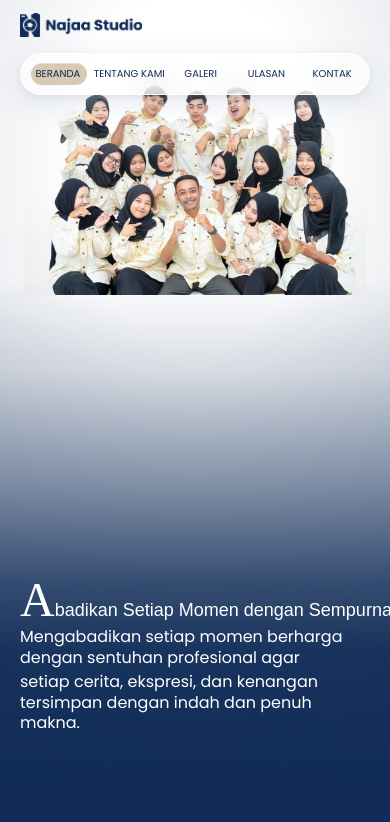
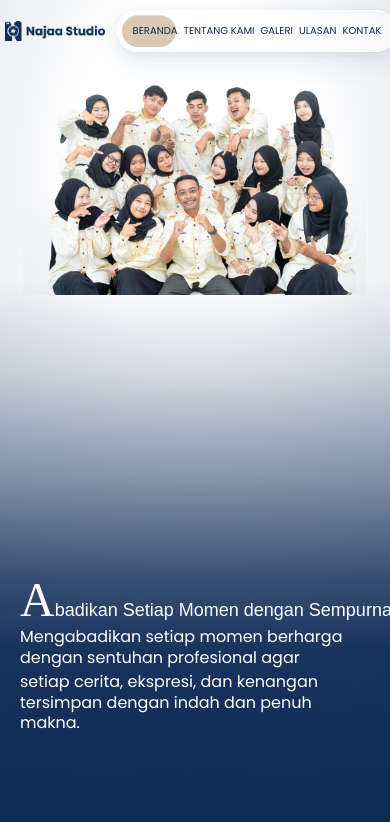
Before and after one commit to joceassh/najaa-studio, a React (Create React App) app: page / in a window 390 px wide. Shown: the top 822 px of the page. Built offline with nearby package versions, Linux system fonts and the light colour scheme; a web font is replaced by a local one.

Commit message:
Refactor App.css and App.js for improved layout and styling: switch from grid to flexbox for navigation elements, adjust logo and nav item styles, and enhance responsiveness. Introduce a new nav-items class for better structure in the HomePage component.

```diff
--- a/src/App.css
+++ b/src/App.css
@@ -135,10 +135,9 @@
   right: 0;
   z-index: 10000;
   isolation: isolate;
-  display: grid;
-  grid-template-columns: auto 1fr;
+  display: flex;
+  justify-content: center;
   align-items: center;
-  column-gap: clamp(12px, 2.5vw, 28px);
   padding: 0 var(--align-with-footer-inset);
   box-sizing: border-box;
   background: transparent;
@@ -146,16 +145,18 @@
   box-shadow: none;
   backdrop-filter: none;
   -webkit-backdrop-filter: none;
-  /* Warna isi logo (mask); putih saat data-logo-on-light=false */
+  /* Warna isi logo (mask) selalu navy */
   --brand-logo-fill: #102c57;
 }
 
 .brand {
-  grid-column: 1;
-  justify-self: start;
   flex-shrink: 0;
   display: flex;
   align-items: center;
+  justify-content: center;
+  padding: 0;
+  margin-left: clamp(12px, 2.2vw, 20px);
+  margin-right: clamp(12px, 2.2vw, 20px);
   line-height: 0;
   text-decoration: none;
   color: inherit;
@@ -171,16 +172,12 @@
   outline-color: rgba(255, 255, 255, 0.9);
 }
 
-.top-nav[data-logo-on-light='false'] {
-  --brand-logo-fill: #ffffff;
-}
-
 .brand-logo-mask {
   display: block;
-  height: clamp(30px, 4.2vw, 42px);
+  height: clamp(24px, 3.4vw, 34px);
   aspect-ratio: 200 / 48;
   width: auto;
-  max-width: min(200px, 46vw);
+  max-width: min(164px, 38vw);
   background-color: var(--brand-logo-fill);
   mask-size: contain;
   mask-repeat: no-repeat;
@@ -188,36 +185,43 @@
   -webkit-mask-size: contain;
   -webkit-mask-repeat: no-repeat;
   -webkit-mask-position: left center;
-  transition: background-color 0.45s cubic-bezier(0.4, 0, 0.2, 1);
 }
 
 .nav-glass {
   --active-index: 0;
-  grid-column: 2;
-  justify-self: end;
+  width: min(980px, 96vw);
+  min-height: 42px;
+  display: flex;
+  align-items: center;
+  gap: 0;
+  border-radius: 9999px;
+  /* Lebih legibel dari 0.38, tetap glass (blur + border halus) */
+  background: rgba(255, 255, 255, 0.56);
+  border: 1px solid rgba(255, 255, 255, 0.85);
+  padding: 4px clamp(12px, 2.2vw, 20px);
+  box-sizing: border-box;
+  box-shadow: 0 8px 28px rgba(29, 62, 115, 0.12), 0 2px 10px rgba(0, 0, 0, 0.06);
+  backdrop-filter: blur(16px);
+  -webkit-backdrop-filter: blur(16px);
+}
+
+.nav-items {
   position: relative;
-  width: min(720px, 88vw);
+  flex: 1;
   min-height: 42px;
   display: grid;
   grid-template-columns: repeat(5, 1fr);
   align-items: stretch;
-  border-radius: 9999px;
-  /* Lebih legibel dari 0.38, tetap glass (blur + border halus) */
-  background: rgba(255, 255, 255, 0.56);
-  border: 1px solid rgba(255, 255, 255, 0.85);
-  padding: 4px;
+  padding: 4px 0;
   box-sizing: border-box;
-  box-shadow: 0 8px 28px rgba(29, 62, 115, 0.12), 0 2px 10px rgba(0, 0, 0, 0.06);
-  backdrop-filter: blur(16px);
-  -webkit-backdrop-filter: blur(16px);
 }
 
 .nav-indicator {
   position: absolute;
-  top: 9px;
-  left: calc(10px + var(--active-index) * (100% - 8px) / 5);
-  width: calc((100% - 8px) / 5 - 12px);
-  height: calc(100% - 18px);
+  top: 4px;
+  left: calc(4px + var(--active-index) * (100% - 8px) / 5);
+  width: calc((100% - 8px) / 5);
+  height: calc(100% - 8px);
   border-radius: 9999px;
   background: #d8c8b4;
   box-shadow: inset 0 1px 0 rgba(255, 255, 255, 0.35);
@@ -2199,27 +2203,31 @@
   .top-nav {
     top: 10px;
     display: flex;
-    flex-direction: column;
-    align-items: stretch;
-    gap: 14px;
+    justify-content: center;
+    align-items: center;
     padding: 0 var(--align-with-footer-inset);
   }
 
-  .brand {
-    justify-self: unset;
-  }
-
   .brand-logo-mask {
-    height: clamp(26px, 7.5vw, 36px);
-    max-width: min(180px, 52vw);
+    height: clamp(20px, 6.2vw, 28px);
+    max-width: min(140px, 42vw);
   }
 
   .nav-glass {
-    grid-column: unset;
-    justify-self: stretch;
     width: 100%;
     max-width: none;
     min-height: 40px;
+    gap: 0;
+    padding: 4px clamp(8px, 3vw, 12px);
+  }
+
+  .brand {
+    margin-left: clamp(8px, 3vw, 12px);
+    margin-right: clamp(8px, 3vw, 12px);
+  }
+
+  .nav-items {
+    padding: 4px 0;
   }
 
   .nav-btn {
```
